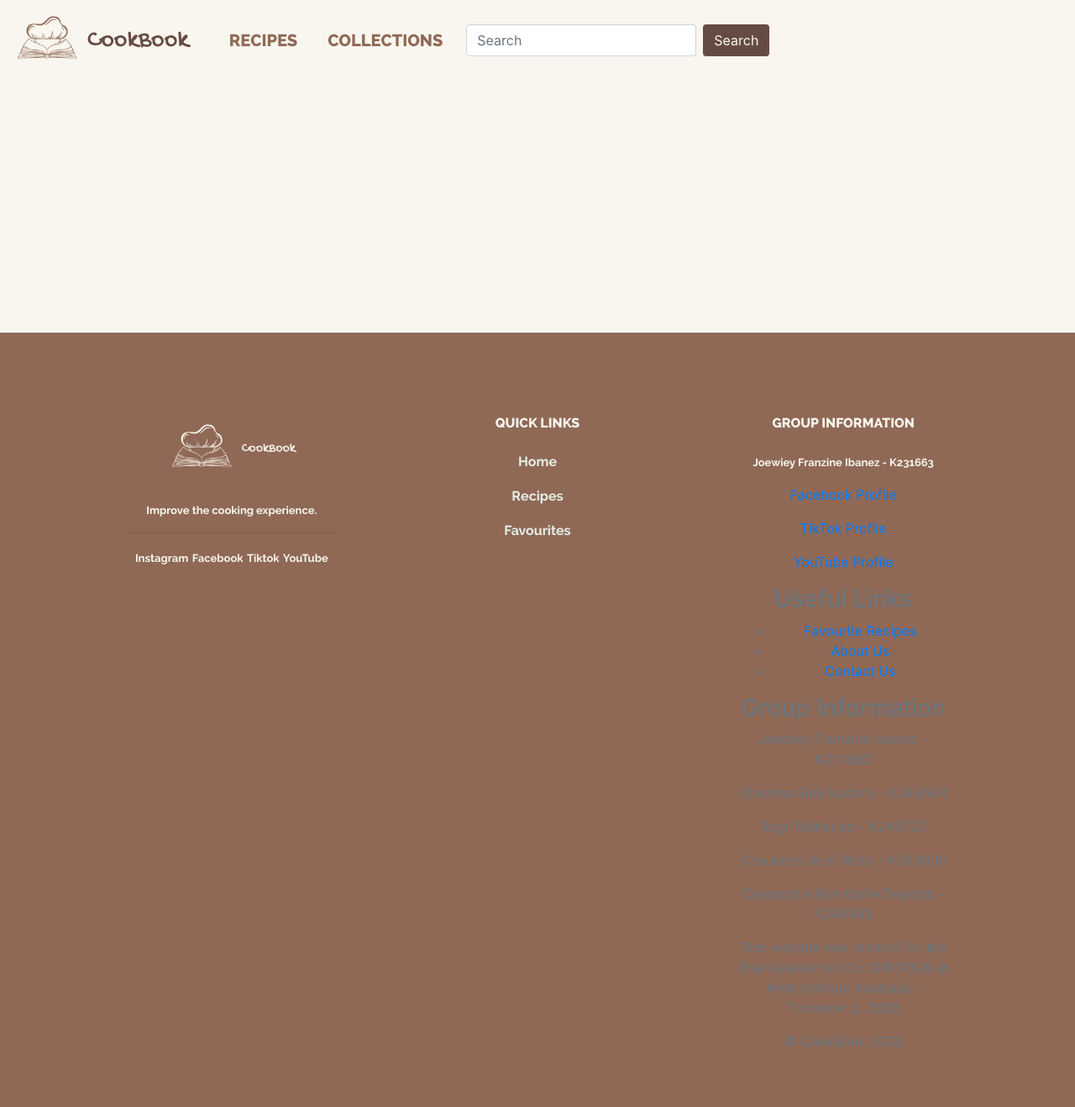
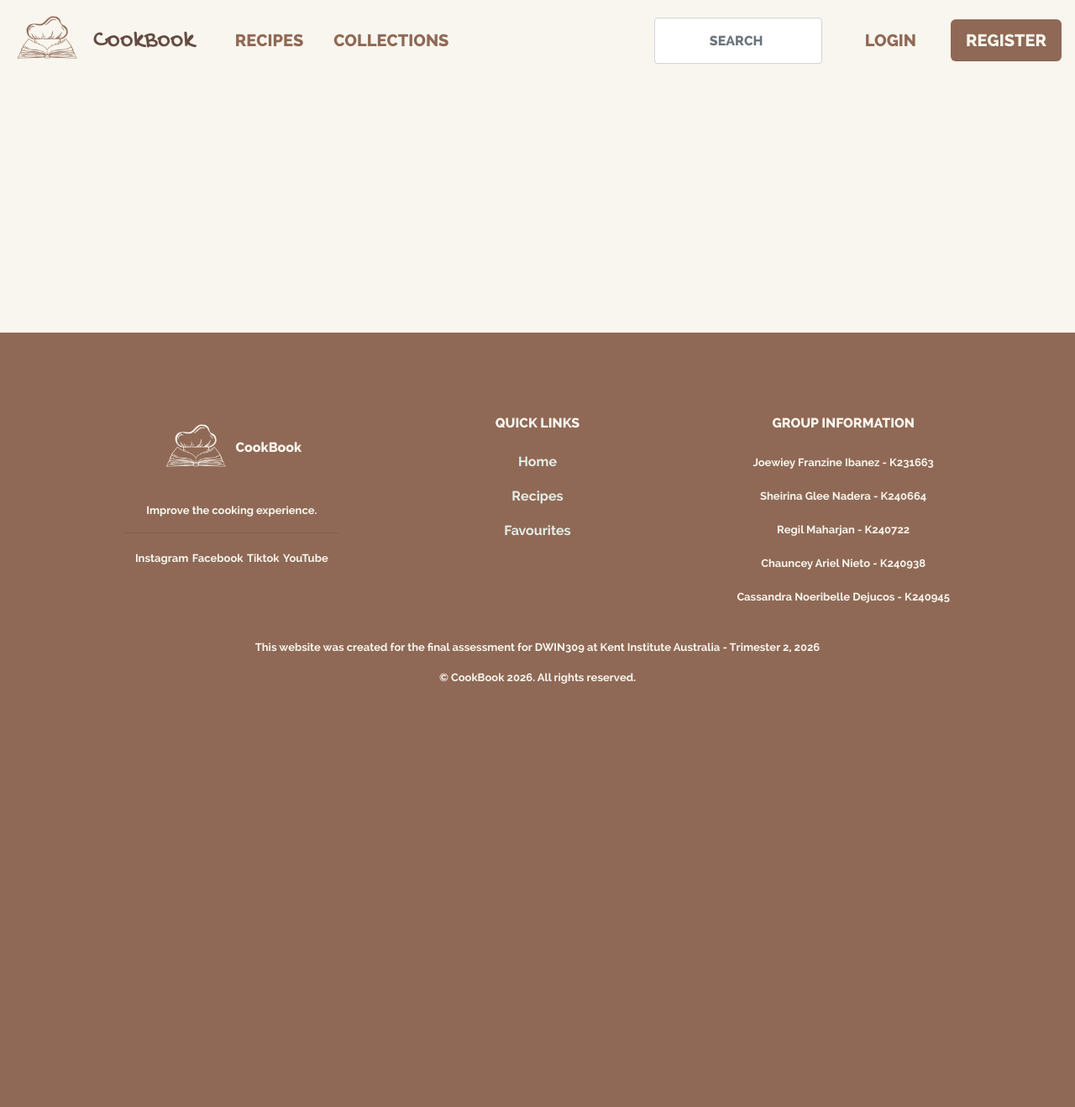
Before and after one commit to casarolea/DWIN-Group3-Assessment4, a PHP site: page /pages/index.php in a window 1280 px wide. Shown: the whole page at 84% size. After the commit the page ends 814 px from the top, so only its background shows below. Run offline with PHP 8.4, Linux system fonts and the light colour scheme; some libraries are stand-ins or nearby versions.

Commit message:
updated navbar and footer

```diff
--- a/pages/index.php
+++ b/pages/index.php
@@ -22,25 +22,41 @@
 <!-- This is the start of the nav bar -->
 
 <!-- THIS IS THE START OF THE NAV BAR (MENU SECTION) -->
-<nav class="navbar navbar-expand-lg navbar-light first-block">
-  <a class="gochihand nav-name" href="index.php"><img class="logo" src="../images/cblogo1.png" alt="CookBook Logo" title="CookBook logo">CookBook</a>
+<nav class="navbar navbar-expand-lg navbar-light">
+  <!-- Logo -->
+  <a class="gochihand nav-name" href="index.php">
+    <img class="logo" src="../images/cblogo1.png" alt="CookBook Logo" title="CookBook logo">
+    CookBook
+  </a>
+
+  <!-- Button -->
   <button class="navbar-toggler" type="button" data-toggle="collapse" data-target="#navbarNavAltMarkup" aria-controls="navbarNavAltMarkup" aria-expanded="false" aria-label="Toggle navigation">
     <span class="navbar-toggler-icon"></span>
   </button>
 
       <div class="collapse navbar-collapse" id="navbarSupportedContent">
+
+      <!-- Left Side of Navbar -->
         <ul class="navbar-nav ralewayextrabold nav-text">
           <li class="nav-item">
-            <a class="nav-item nav-link nav-text4" href="#">RECIPES</a>
+            <a class="nav-link nav-text4" href="#">RECIPES</a>
           </li>
           <li class="nav-item">
-            <a class="nav-item nav-link nav-text4" href="#">COLLECTIONS</a>
+            <a class="nav-link nav-text4" href="#">COLLECTIONS</a>
           </li>
         </ul>
-        <form class="form-inline my-2 my-lg-0">
-      <input class="form-control mr-sm-2" type="search" placeholder="Search" aria-label="Search">
-      <button class="btn my-2 my-sm-0 navbar-search-btn" type="submit">Search</button>
-    </form>
+
+      <!-- Right Side of Navbar -->
+       <div class="ml-auto d-flex align-items-center">
+        <!-- For Search -->
+        <form class="form-inline">
+          <input class="form-control navbar-search" type="search" placeholder="SEARCH">
+        </form>
+        <!-- For Login -->
+        <a class="nav-link nav-text4 login-link" href="#">LOGIN</a>
+        <!-- For Register -->
+        <a class="register-button" href="#">REGISTER</a>
+      </div>
       </div>
 </nav>
 <!-- THIS IS THE END OF THE NAV BAR (MENU SECTION) -->
@@ -72,7 +88,7 @@
 <!-- start of footer -->
 
  <!-- Footer -->
-<footer class="text-center text-lg-start bg-body-tertiary text-muted footer">
+ <footer class="text-center text-lg-start bg-body-tertiary text-muted footer">
 
 <!-- Section: Links  -->
 <section class="">
@@ -83,7 +99,7 @@
       <div class="col-md-3 col-lg-4 col-xl-3 mx-auto mb-4">
         <!-- Content -->
         <h6 class="fw-bold mb-4">
-        <a class="fas fa-gem me-3 gochihand footer-text1" href="index.php"><img class="logo" src="../images/cblogo2.png" alt="CookBook Logo" title="CookBook logo">CookBook</a>
+        <a class="fas fa-gem me-3 ralewayextrabold footer-text1" href="index.php"><img class="logo" src="../images/cblogo2.png" alt="CookBook Logo" title="CookBook logo">CookBook</a>
         </h6>
         <p class="footer-text2 ralewaybold">
           Improve the cooking experience.
@@ -124,47 +140,35 @@
         <p>
           <a class="footer-links ralewaybold footer-text2">Joewiey Franzine Ibanez - K231663</a>
         </p>
+        <p>
+          <a class="footer-links ralewaybold footer-text2">Sheirina Glee Nadera - K240664</a>
+        </p>
+        <p>
+          <a class="footer-links ralewaybold footer-text2">Regil Maharjan - K240722</a>
+        </p>
+        <p>
+          <a class="footer-links ralewaybold footer-text2">Chauncey Ariel Nieto - K240938</a>
+        </p>
+        <p>
+          <a class="footer-links ralewaybold footer-text2">Cassandra Noeribelle Dejucos - K240945</a>
+        </p>
+      </div>
+      <!-- Grid column -->
+    </div>
+    <!-- Grid row -->
+  </div>
+</section>
+<!-- Section: Links  -->
 
-         <p>
-            <a href="https://www.facebook.com"
-            target="_blank">
-            Facebook Profile
-            </a>
-        </p>
-
-            <p>
-                <a href="https://www.tiktok.com"
-                target="_blank">
-                TikTok Profile
-            </a>
-        </p>
-
-         <p>
-            <a href="https://www.youtube.com"
-            target="_blank">
-            YouTube Profile
-            </a>
-        </p>
-
-    <h3>Useful Links</h3>
-    <ul>
-    <li><a href="favourite.php">Favourite Recipes</a></li>
-    <li><a href="about.html">About Us</a></li>
-    <li><a href="contact.php">Contact Us</a></li>
-    </ul>
-
-    <h3>Group Information</h3>
-        <p>Joewiey Franzine Ibanez - K231663</p>
-        <p>Sheirina Glee Nadera - K240664</p>
-        <p>Regil Maharjan - K240722</p>
-        <p>Chauncey Ariel Nieto - K240938</p>
-        <p>Cassandra Noeribelle Dejucos - K240945</p>
-
-    <p>This website was created for the final assessment for DWIN309 at Kent Institute Australia - Trimester 2, 2026</p>
-    <p>© CookBook 2026</p>
-
-
+<!-- Copyright -->
+<div class="text-center p-4">
+<p class ="ralewaybold footer-text2">This website was created for the final assessment for DWIN309 at Kent Institute Australia - Trimester 2, 2026</p>
+  <p class ="ralewaybold footer-text2">&copy; CookBook 2026. All rights reserved.</p>
+</div>
+<!-- Copyright -->
 </footer>
+<!-- Footer -->
+<!-- end of footer -->
 
 </body>
 </html>
--- a/styles/styles.css
+++ b/styles/styles.css
@@ -1,3 +1,5 @@
+/* ==== START OF FONT LIST ==== */
+
 @font-face {
     font-family:'RalewayEB';
     src: url(../fonts/raleway-extrabold.ttf);
@@ -25,10 +27,18 @@
     font-family: 'GochiHand';
 }
 
+/* ==== END OF FONT LIST ==== */
+
+/* ==== START OF NAVBAR ==== */
 .logo {
     width: 80px;
     height: auto;
     margin-right: 8px;
+}
+
+.navbar {
+    background-color: #f8f6ee;
+    padding: 10px 5%;
 }
 
 .nav-name {
@@ -66,24 +76,48 @@
     margin-right: 20px;
 }
 
-/* .navbar-search-input {
-    background-color: #654c43;
-    border: 2px solid #f8f6ee;
-    color: #f8f6ee;
-} */
+.navbar-search {
+    width: 400px;
+    height: 55px;
+    border: 3px solid #8f6956;
+    border-radius: 6px;
+    font-family: 'RalewayEB';
+    font-size: 20px;
+    text-align: center;
+}
+
+.navbar-search::placeholder {
+    color: #8f6956;
+    opacity: 1;
+}
 
 
-.navbar-search-input::placeholder {
-    color: #f8f6ee;
-    opacity: 0.85;
+.login-link {
+    margin-left: 35px;
+    margin-right: 25px;
+    color: #8f6956 !important;
+    font-family: 'RalewayEB';
+    font-size: 20px;
 }
 
-.navbar-search-btn {
-    background-color: #654c43;
-    border: 1px solid #654c43;
-    color: #f8f6ee;
+.register-button {
+    background-color: #8f6956;
+    color: #f8f6ee !important;
+    font-family: 'RalewayEB';
+    font-size: 20px;
+    padding: 10px 18px;
+    border-radius: 6px;
+    text-decoration: none;
 }
 
+.register-button:hover {
+    color: #f8f6ee !important;
+    text-decoration: none;
+}
+
+/* ==== END OF NAVBAR ==== */
+
+/* ==== BLOCKS ==== */
 
 .first-block {
     background-color: #f8f6ee;
@@ -99,6 +133,10 @@
     background-color: #f8f6ee;
     padding: 50px 5%;
 }
+
+/* ==== BLOCKS ==== */
+
+/* ==== START OF FOOTER ==== */
 
 .footer {
     background-color: #8f6956;
@@ -123,3 +161,5 @@
     color: #e5efe7;
     text-decoration: underline
 }
+
+/* ==== END OF FOOTER ==== */
```
